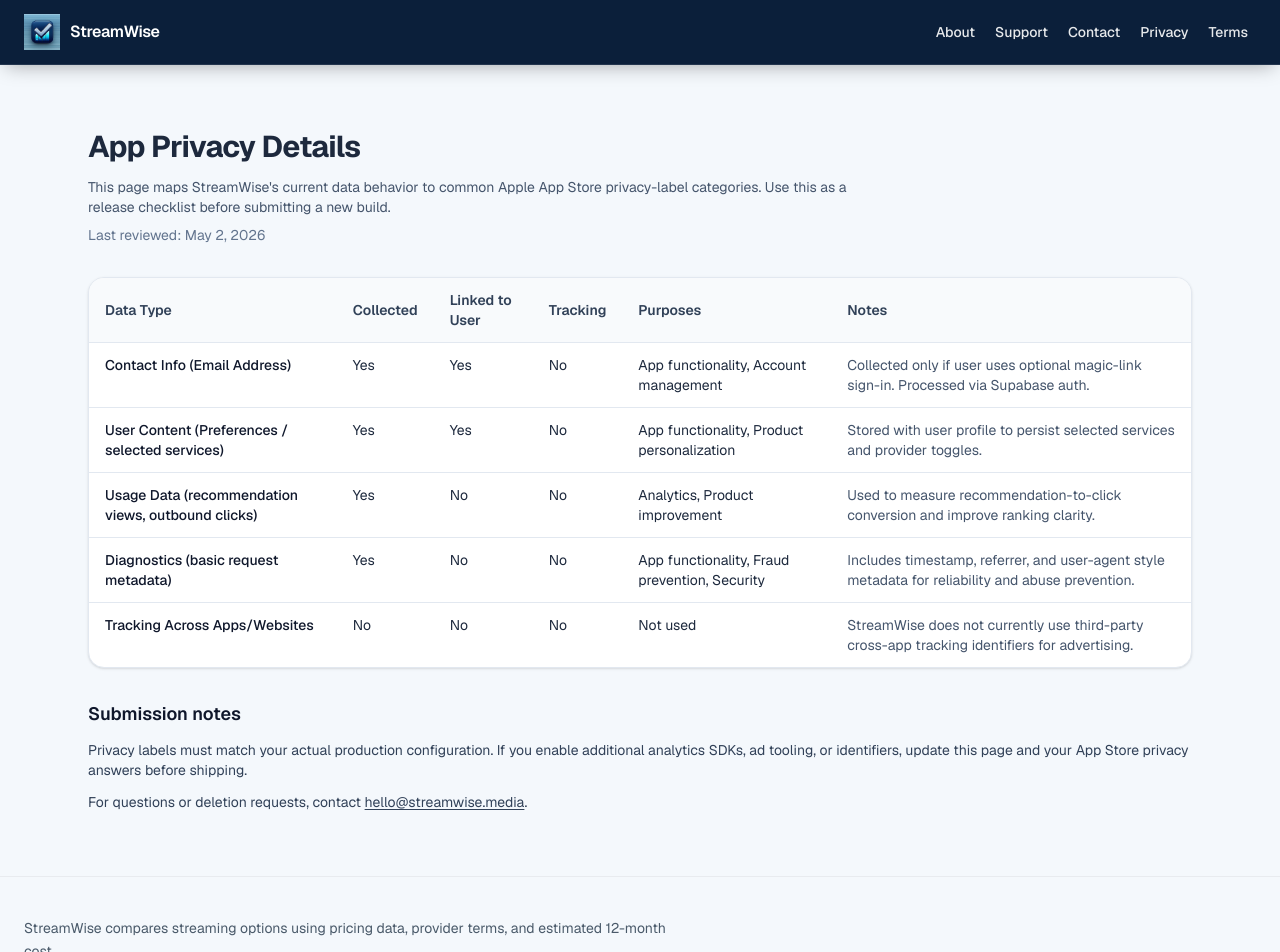
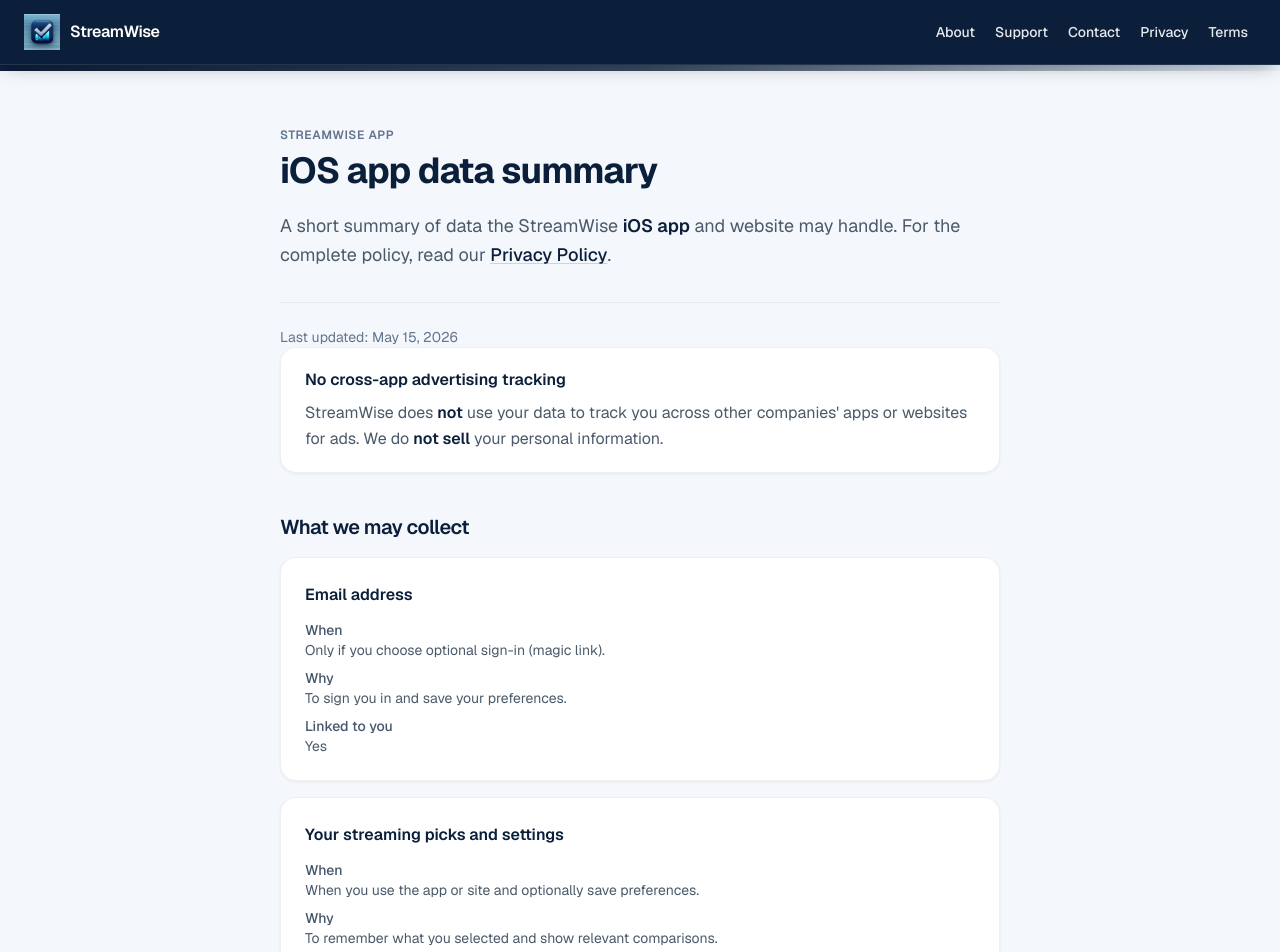
Before and after one commit to chrisandersontn-stack/streamwise, a Next.js app: page /app-privacy-details in a window 1280 px wide. Shown: the top 952 px of the page. Built offline with nearby package versions, Linux system fonts and the light colour scheme.

Commit message:
Rewrite iOS app data page for public readers.
Replace internal App Store checklist copy with plain-language summary and rename footer link.

Co-authored-by: Cursor <cursoragent@cursor.com>

```diff
--- a/app/app-privacy-details/page.tsx
+++ b/app/app-privacy-details/page.tsx
@@ -1,122 +1,133 @@
-import type { Metadata } from "next";
-import { getPublicContactEmail } from "@/lib/site-email";
+import Link from "next/link";
+import {
+  LegalArticle,
+  LegalHighlight,
+  LegalMeta,
+  LegalPageFooter,
+  LegalPageTitle,
+  LegalSection,
+} from "@/components/legal-article";
+import { STREAMWISE_HELLO_EMAIL } from "@/lib/site-email";
+import { marketingMetadata } from "@/lib/marketing-metadata";
 
-export const metadata: Metadata = {
-  title: "App Privacy Details | StreamWise",
-  description: "Data collection and usage details for App Store privacy labels.",
+export const metadata = marketingMetadata({
+  title: "iOS App Data Summary",
+  description:
+    "Plain-language summary of data the StreamWise iOS app and website may collect. For full terms, see the Privacy Policy.",
+  path: "/app-privacy-details",
+});
+
+type DataSummary = {
+  what: string;
+  when: string;
+  why: string;
+  linkedToYou: string;
 };
 
-type PrivacyRow = {
-  dataType: string;
-  collected: "Yes" | "No";
-  linkedToUser: "Yes" | "No";
-  tracking: "Yes" | "No";
-  purposes: string;
-  notes: string;
-};
-
-const rows: PrivacyRow[] = [
+const dataSummary: DataSummary[] = [
   {
-    dataType: "Contact Info (Email Address)",
-    collected: "Yes",
-    linkedToUser: "Yes",
-    tracking: "No",
-    purposes: "App functionality, Account management",
-    notes:
-      "Collected only if user uses optional magic-link sign-in. Processed via Supabase auth.",
+    what: "Email address",
+    when: "Only if you choose optional sign-in (magic link).",
+    why: "To sign you in and save your preferences.",
+    linkedToYou: "Yes",
   },
   {
-    dataType: "User Content (Preferences / selected services)",
-    collected: "Yes",
-    linkedToUser: "Yes",
-    tracking: "No",
-    purposes: "App functionality, Product personalization",
-    notes: "Stored with user profile to persist selected services and provider toggles.",
+    what: "Your streaming picks and settings",
+    when: "When you use the app or site and optionally save preferences.",
+    why: "To remember what you selected and show relevant comparisons.",
+    linkedToYou: "Yes, if you use an account",
   },
   {
-    dataType: "Usage Data (recommendation views, outbound clicks)",
-    collected: "Yes",
-    linkedToUser: "No",
-    tracking: "No",
-    purposes: "Analytics, Product improvement",
-    notes:
-      "Used to measure recommendation-to-click conversion and improve ranking clarity.",
+    what: "Usage information (e.g. pages viewed, recommendation clicks)",
+    when: "When you use StreamWise.",
+    why: "To understand what works and improve the product.",
+    linkedToYou: "Generally no",
   },
   {
-    dataType: "Diagnostics (basic request metadata)",
-    collected: "Yes",
-    linkedToUser: "No",
-    tracking: "No",
-    purposes: "App functionality, Fraud prevention, Security",
-    notes:
-      "Includes timestamp, referrer, and user-agent style metadata for reliability and abuse prevention.",
-  },
-  {
-    dataType: "Tracking Across Apps/Websites",
-    collected: "No",
-    linkedToUser: "No",
-    tracking: "No",
-    purposes: "Not used",
-    notes:
-      "StreamWise does not currently use third-party cross-app tracking identifiers for advertising.",
+    what: "Basic technical info (e.g. browser type, time of visit)",
+    when: "When you use StreamWise.",
+    why: "To keep the service reliable and secure.",
+    linkedToYou: "No",
   },
 ];
 
 export default function AppPrivacyDetailsPage() {
-  const supportEmail = getPublicContactEmail();
+  return (
+    <LegalArticle>
+      <LegalPageTitle
+        eyebrow="StreamWise app"
+        lead={
+          <>
+            A short summary of data the StreamWise <strong className="font-semibold text-sw-heading">iOS app</strong>{" "}
+            and website may handle. For the complete policy, read our{" "}
+            <Link href="/privacy">Privacy Policy</Link>.
+          </>
+        }
+      >
+        iOS app data summary
+      </LegalPageTitle>
 
-  return (
-    <main className="mx-auto max-w-6xl px-6 py-16 text-slate-800">
-      <h1 className="text-3xl font-bold tracking-tight">App Privacy Details</h1>
-      <p className="mt-3 max-w-3xl text-sm text-slate-600">
-        This page maps StreamWise&apos;s current data behavior to common Apple App
-        Store privacy-label categories. Use this as a release checklist before
-        submitting a new build.
-      </p>
-      <p className="mt-2 text-sm text-slate-500">Last reviewed: May 2, 2026</p>
+      <LegalMeta>Last updated: May 15, 2026</LegalMeta>
 
-      <div className="mt-8 overflow-x-auto rounded-2xl border border-slate-200 bg-white shadow-sm">
-        <table className="min-w-full border-collapse text-left text-sm">
-          <thead className="bg-slate-50 text-slate-700">
-            <tr>
-              <th className="px-4 py-3 font-semibold">Data Type</th>
-              <th className="px-4 py-3 font-semibold">Collected</th>
-              <th className="px-4 py-3 font-semibold">Linked to User</th>
-              <th className="px-4 py-3 font-semibold">Tracking</th>
-              <th className="px-4 py-3 font-semibold">Purposes</th>
-              <th className="px-4 py-3 font-semibold">Notes</th>
-            </tr>
-          </thead>
-          <tbody>
-            {rows.map((row) => (
-              <tr key={row.dataType} className="border-t border-slate-200 align-top">
-                <td className="px-4 py-3 font-medium text-slate-900">{row.dataType}</td>
-                <td className="px-4 py-3">{row.collected}</td>
-                <td className="px-4 py-3">{row.linkedToUser}</td>
-                <td className="px-4 py-3">{row.tracking}</td>
-                <td className="px-4 py-3">{row.purposes}</td>
-                <td className="px-4 py-3 text-slate-600">{row.notes}</td>
-              </tr>
-            ))}
-          </tbody>
-        </table>
-      </div>
+      <LegalHighlight>
+        <p className="text-sm font-semibold text-sw-heading sm:text-base">No cross-app advertising tracking</p>
+        <p className="mt-2 text-sm leading-relaxed text-sw-body sm:text-base">
+          StreamWise does <strong className="font-semibold text-sw-heading">not</strong> use your data to track you
+          across other companies&apos; apps or websites for ads. We do{" "}
+          <strong className="font-semibold text-sw-heading">not sell</strong> your personal information.
+        </p>
+      </LegalHighlight>
 
-      <section className="mt-8 space-y-3 text-sm text-slate-700">
-        <h2 className="text-lg font-semibold text-slate-900">Submission notes</h2>
+      <LegalSection title="What we may collect">
+        <div className="space-y-4">
+          {dataSummary.map((row) => (
+            <div
+              key={row.what}
+              className="rounded-2xl border border-black/[0.06] bg-white p-5 shadow-[0_1px_3px_rgba(15,23,42,0.06)] sm:p-6"
+            >
+              <h3 className="font-semibold text-sw-heading">{row.what}</h3>
+              <dl className="mt-3 space-y-2 text-sm text-sw-body">
+                <div>
+                  <dt className="font-medium text-slate-600">When</dt>
+                  <dd>{row.when}</dd>
+                </div>
+                <div>
+                  <dt className="font-medium text-slate-600">Why</dt>
+                  <dd>{row.why}</dd>
+                </div>
+                <div>
+                  <dt className="font-medium text-slate-600">Linked to you</dt>
+                  <dd>{row.linkedToYou}</dd>
+                </div>
+              </dl>
+            </div>
+          ))}
+        </div>
+      </LegalSection>
+
+      <LegalSection title="Optional account">
         <p>
-          Privacy labels must match your actual production configuration. If you
-          enable additional analytics SDKs, ad tooling, or identifiers, update this
-          page and your App Store privacy answers before shipping.
+          You can compare streaming options without creating an account. Sign-in is optional and only needed if you
+          want preferences saved across devices.
         </p>
+      </LegalSection>
+
+      <LegalSection title="Analytics">
         <p>
-          For questions or deletion requests, contact{" "}
-          <a className="underline underline-offset-2" href={`mailto:${supportEmail}`}>
-            {supportEmail}
-          </a>
-          .
+          We use privacy-oriented analytics on the public website (such as Plausible) and may record product events
+          to improve recommendations. We do not use advertising cookies or sell analytics data about you.
         </p>
-      </section>
-    </main>
+      </LegalSection>
+
+      <LegalSection title="Questions or deletion">
+        <p>
+          Contact{" "}
+          <a href={`mailto:${STREAMWISE_HELLO_EMAIL}`}>{STREAMWISE_HELLO_EMAIL}</a> or see the{" "}
+          <Link href="/privacy">Privacy Policy</Link> for how to request deletion of account data.
+        </p>
+      </LegalSection>
+
+      <LegalPageFooter />
+    </LegalArticle>
   );
 }
--- a/components/site-chrome.tsx
+++ b/components/site-chrome.tsx
@@ -73,7 +73,7 @@ export function SiteFooter() {
             Affiliate disclosure
           </Link>
           <Link className={footerLinkClass} href="/app-privacy-details">
-            App privacy details
+            iOS app data
           </Link>
           <a className={footerLinkClass} href={`mailto:${contactEmail}`}>
             {contactEmail}
```
